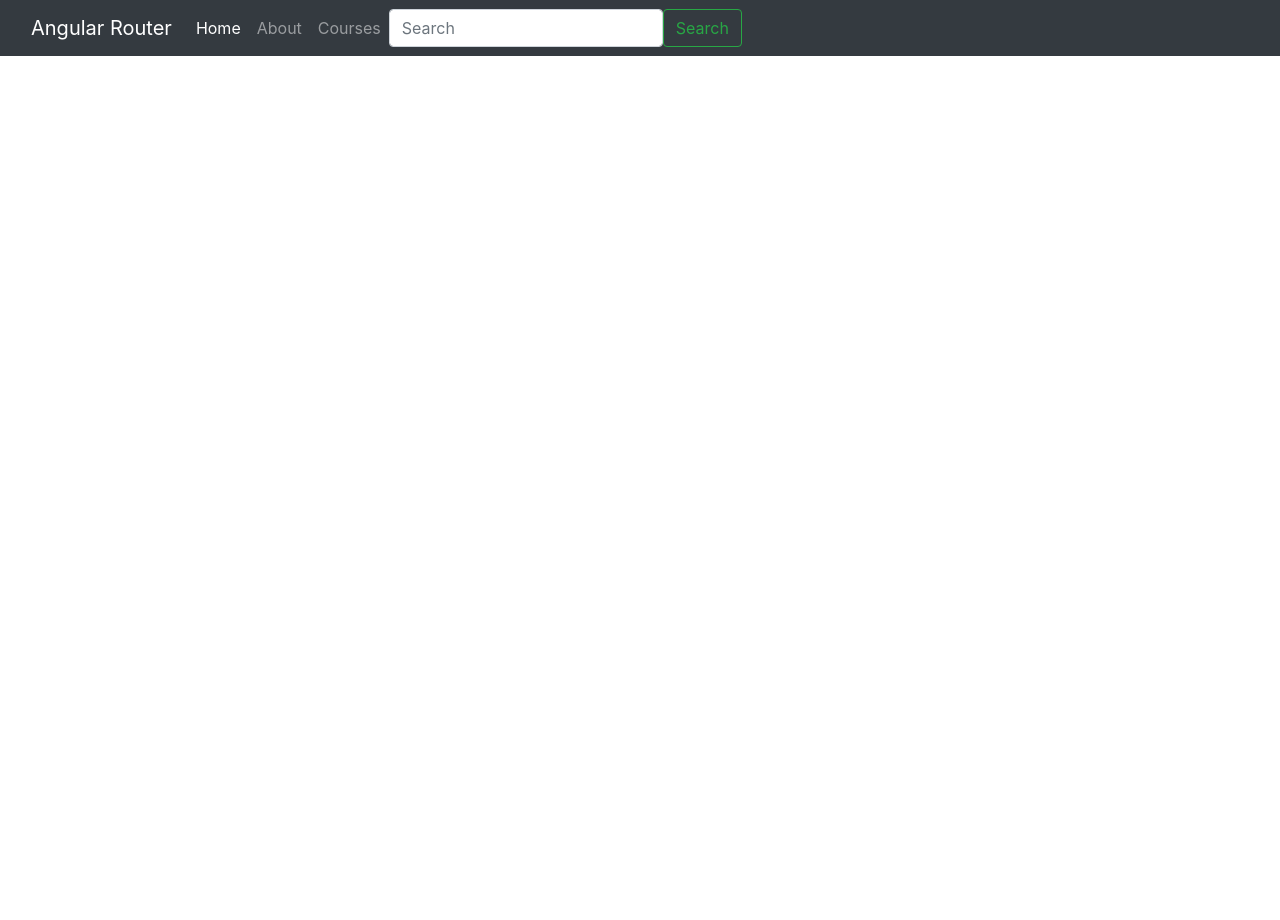
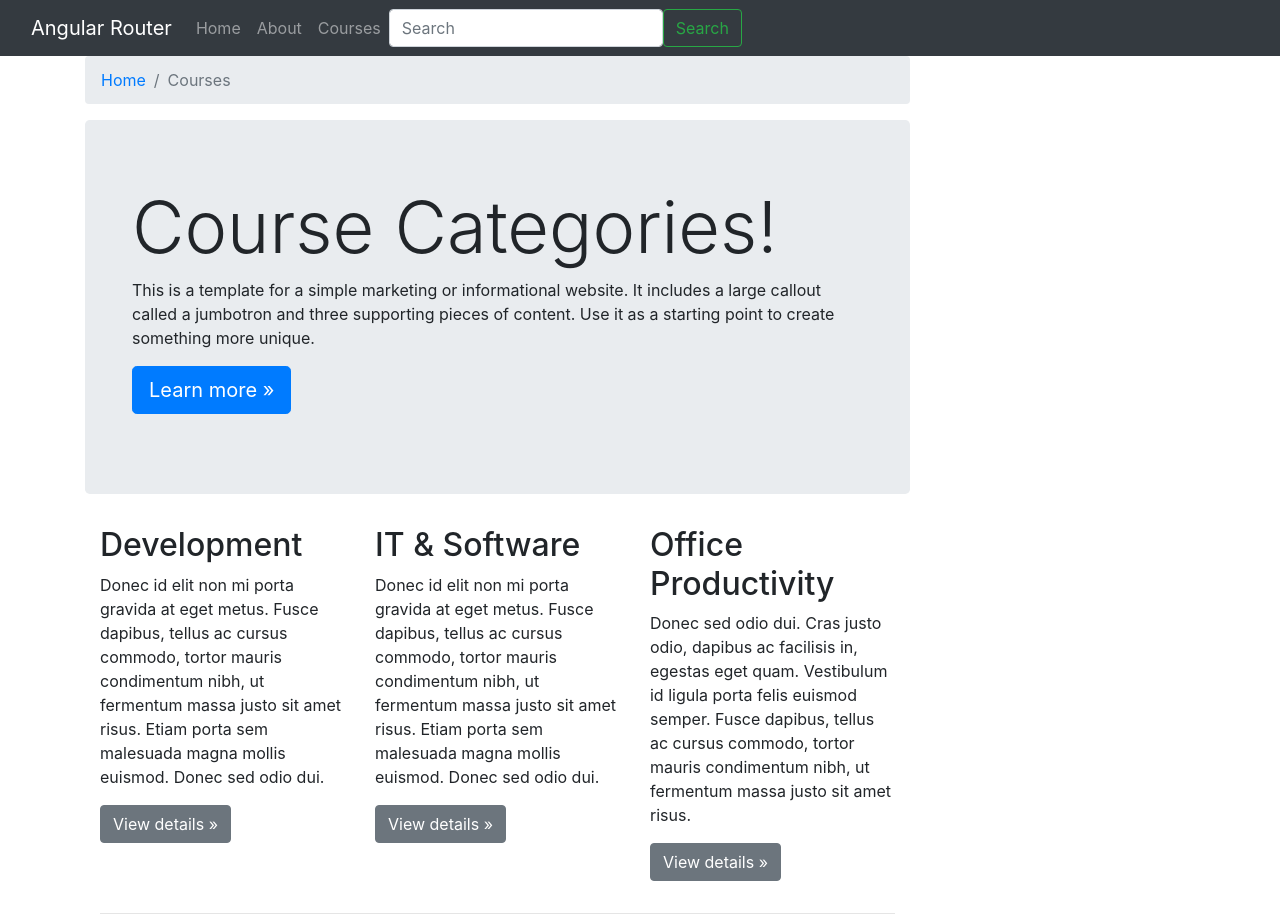
Before and after one commit to ezekieltech/angular-projects, an Angular app in the folder angular-router/angular-router/: page /courses in a window 1280 px wide. Before the commit this address led to /. Shown: the top 920 px of the page. Before the commit the page ends 800 px from the top, so only its background shows below. Built offline with nearby package versions, Linux system fonts and the light colour scheme.

Commit message:
Feature Implemented Top Level Menu

```diff
--- a/angular-router/angular-router/src/app/app-routing.module.ts
+++ b/angular-router/angular-router/src/app/app-routing.module.ts
@@ -1,8 +1,34 @@
 import { NgModule } from '@angular/core';
 import { Routes, RouterModule } from '@angular/router';
+import { AboutComponent } from './about/about.component';
+import { CoursesComponent } from './courses/courses.component';
+import { HomeComponent } from './home/home.component';
 
 
-const routes: Routes = [];
+const routes: Routes = [
+  {
+      path: 'home',
+      component: HomeComponent
+    },
+    {
+      path: 'about',
+      component: AboutComponent
+    },
+    {
+      path: 'courses',
+      component: CoursesComponent
+    },
+    {
+      path: '',
+      redirectTo: '/home',
+      pathMatch: 'full'
+    },
+    {
+      path: '**',
+      redirectTo: '/home',
+      pathMatch: 'full'
+    }
+];
 
 @NgModule({
   imports: [RouterModule.forRoot(routes)],
--- a/angular-router/angular-router/src/app/app.component.html
+++ b/angular-router/angular-router/src/app/app.component.html
@@ -1,19 +1,19 @@
-<nav class="navbar navbar-expand-md navbar-dark fixed-top bg-dark">
+<nav class="navbar navbar-expand-md navbar-dark bg-dark">
   <div class="container-fluid">
     <a class="navbar-brand" href="#">Angular Router</a>
     <button class="navbar-toggler" type="button" data-bs-toggle="collapse" data-bs-target="#navbarCollapse" aria-controls="navbarCollapse" aria-expanded="false" aria-label="Toggle navigation">
       <span class="navbar-toggler-icon"></span>
     </button>
     <div class="collapse navbar-collapse" id="navbarCollapse">
-      <ul class="navbar-nav me-auto mb-2 mb-md-0">
+      <ul class="navbar-nav me-auto mb-2 mb-md-0" routerLinkActive="active">
         <li class="nav-item">
-          <a class="nav-link active" aria-current="page" href="#">Home</a>
+          <a class="nav-link" aria-current="page" routerLink="home">Home</a>
         </li>
         <li class="nav-item">
-          <a class="nav-link" href="#">About</a>
+          <a class="nav-link" routerLink="about">About</a>
         </li>
         <li class="nav-item">
-          <a class="nav-link" href="#" tabindex="-1" aria-disabled="true">Courses</a>
+          <a class="nav-link" routerLink="courses" tabindex="-1" aria-disabled="true">Courses</a>
         </li>
       </ul>
       <form class="d-flex">
--- a/angular-router/angular-router/src/app/courses/courses.component.html
+++ b/angular-router/angular-router/src/app/courses/courses.component.html
@@ -1 +1,45 @@
-<p>courses works!</p>
+<main>
+  <div class="container">
+    <div class="row row-offcanvas row-offcanvas-right">
+    <div class="col-xs-12 col-sm-9">
+    <ol class="breadcrumb">
+      <li class="breadcrumb-item"><a routerLink="/home">Home</a></li>
+      <li class="breadcrumb-item active">Courses</li>
+    </ol>
+    <div class="jumbotron">
+      <div class="container">
+        <h1 class="display-3">Course Categories!</h1>
+        <p>This is a template for a simple marketing or informational website. It includes a large callout called a jumbotron and three supporting pieces of content. Use it as a starting point to create something more unique.</p>
+        <p><a class="btn btn-primary btn-lg" href="#" role="button">Learn more »</a></p>
+      </div>
+    </div>
+    <router-outlet></router-outlet>
+
+    <div class="container">
+      <!-- Example row of columns -->
+      <div class="row">
+        <div class="col-md-4">
+          <h2>Development</h2>
+          <p>Donec id elit non mi porta gravida at eget metus. Fusce dapibus, tellus ac cursus commodo, tortor mauris condimentum nibh, ut fermentum massa justo sit amet risus. Etiam porta sem malesuada magna mollis euismod. Donec sed odio dui. </p>
+          <p><a class="btn btn-secondary" href="#" role="button">View details »</a></p>
+        </div>
+        <div class="col-md-4">
+          <h2>IT & Software</h2>
+          <p>Donec id elit non mi porta gravida at eget metus. Fusce dapibus, tellus ac cursus commodo, tortor mauris condimentum nibh, ut fermentum massa justo sit amet risus. Etiam porta sem malesuada magna mollis euismod. Donec sed odio dui. </p>
+          <p><a class="btn btn-secondary" href="#" role="button">View details »</a></p>
+        </div>
+        <div class="col-md-4">
+          <h2>Office Productivity</h2>
+          <p>Donec sed odio dui. Cras justo odio, dapibus ac facilisis in, egestas eget quam. Vestibulum id ligula porta felis euismod semper. Fusce dapibus, tellus ac cursus commodo, tortor mauris condimentum nibh, ut fermentum massa justo sit amet risus.</p>
+          <p><a class="btn btn-secondary" href="#" role="button">View details »</a></p>
+        </div>
+      </div>
+
+      <hr>
+
+    </div>
+    </div>
+    <router-outlet name="sidemenu"></router-outlet>
+  </div>
+  </div>
+</main>
```
